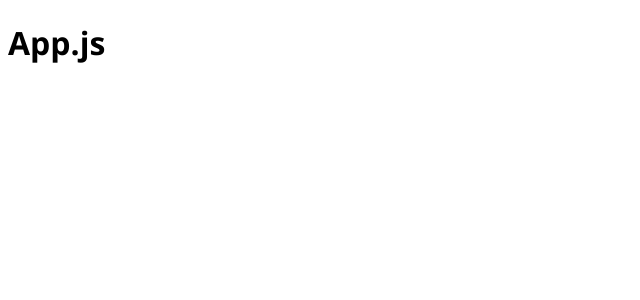
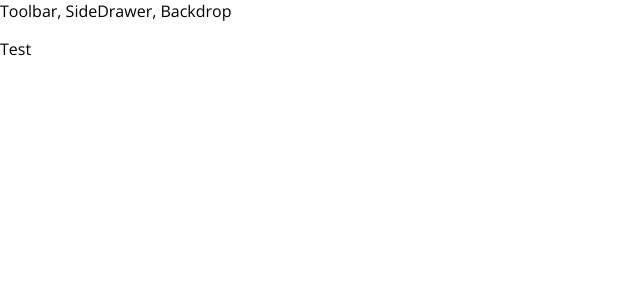
Before and after one commit to mguilherme/my-burger-app, a React (Create React App) app: page / in a window 1280 px wide. Shown: the top 300 px of the page, without its empty margins (0-640 px from the left). Built offline with nearby package versions, Linux system fonts and the light colour scheme.

Commit message:
152. Creating a Layout Component

```diff
--- a/src/App.js
+++ b/src/App.js
@@ -1,11 +1,12 @@
 import React from 'react';
+import Layout from "./components/layout/Layout";
 
-const App = () => {
-    return (
-        <div>
-            <h1>App.js</h1>
-        </div>
-    );
-}
+const App = () => (
+    <div>
+        <Layout>
+            <p>Test</p>
+        </Layout>
+    </div>
+);
 
 export default App;
--- /dev/null
+++ b/src/components/layout/Layout.js
@@ -0,0 +1,14 @@
+import React from 'react';
+
+const layout = props => (
+    <>
+        <div>
+            Toolbar, SideDrawer, Backdrop
+        </div>
+        <main>
+            {props.children}
+        </main>
+    </>
+);
+
+export default layout;
--- a/src/index.css
+++ b/src/index.css
@@ -1,10 +1,11 @@
 body {
-  /*margin: 0;*/
+  margin: 0;
+  padding: 0;
   /*font-family: -apple-system, BlinkMacSystemFont, "Segoe UI", "Roboto", "Oxygen",*/
   /*  "Ubuntu", "Cantarell", "Fira Sans", "Droid Sans", "Helvetica Neue",*/
   /*  sans-serif;*/
-  /*-webkit-font-smoothing: antialiased;*/
-  /*-moz-osx-font-smoothing: grayscale;*/
+  -webkit-font-smoothing: antialiased;
+  -moz-osx-font-smoothing: grayscale;
   font-family: 'Open Sans', sans-serif;
 }
 
```
